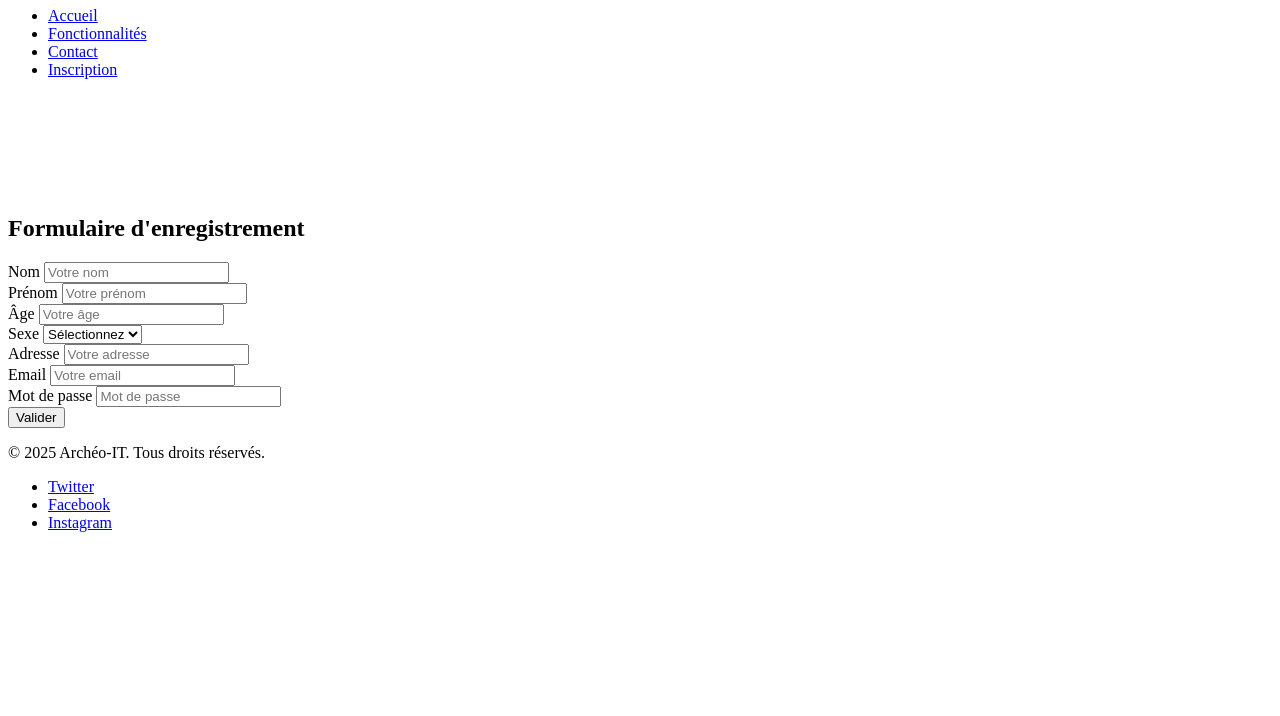
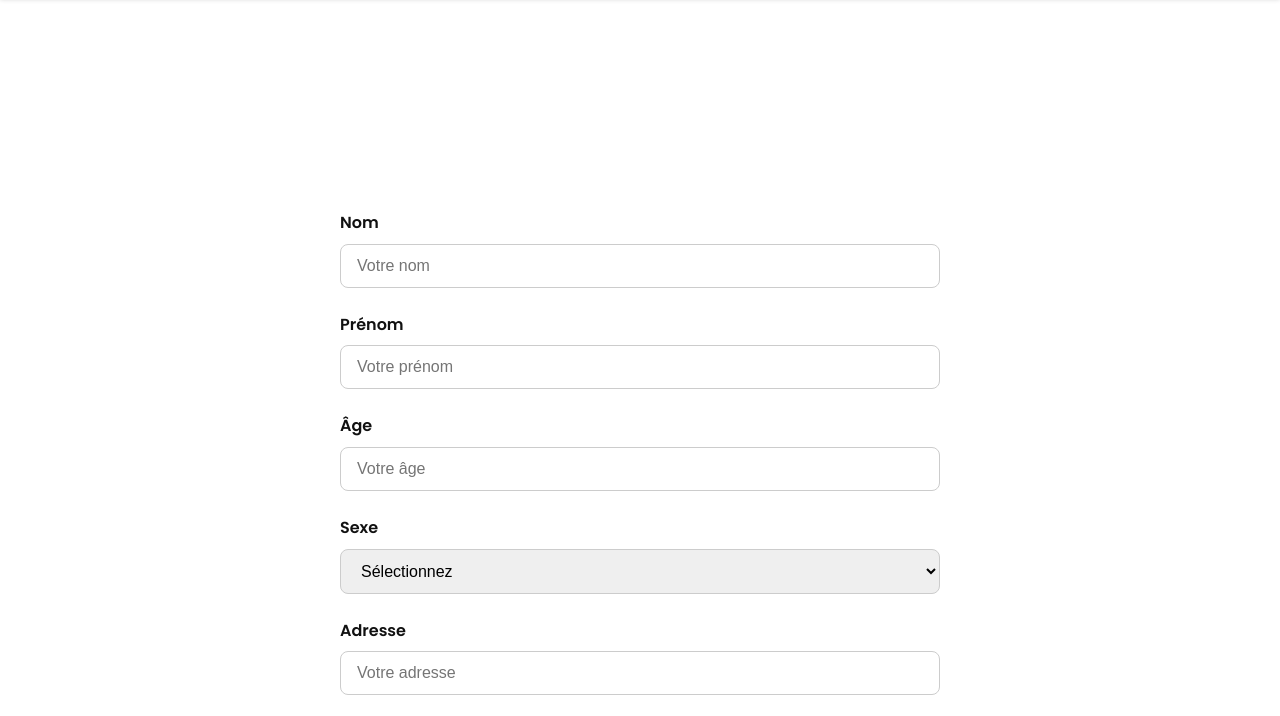
Before and after one commit to lamis-iberrakene/1FAP, a plain HTML site: page formulaire.html in a window 1280 px wide. Shown: the part 73-789 px from the top of the page. Drawn offline with Linux system fonts and the light colour scheme.

Commit message:
formulaire

```diff
--- /dev/null
+++ b/login.html
@@ -0,0 +1,85 @@
+<!DOCTYPE html>
+<html lang="fr">
+  <head>
+    <meta charset="UTF-8" />
+    <meta name="viewport" content="width=device-width, initial-scale=1.0" />
+    <title>Connexion – Archéo-IT</title>
+    <link rel="stylesheet" href="styles2.css" />
+    <link
+      href="https://fonts.googleapis.com/css2?family=Poppins:wght@300;400;600;800&display=swap"
+      rel="stylesheet"
+    />
+    <style>
+      /* Ajout spécifique pour centrer verticalement */
+      .login-wrapper {
+        min-height: 100vh;
+        display: flex;
+        justify-content: center;
+        align-items: center;
+        flex-direction: column;
+        padding-top: 80px; /* pour laisser de la place au header */
+      }
+    </style>
+  </head>
+  <body>
+    <!-- Header -->
+    <header class="site-header" id="header">
+      <div class="container header-inner">
+        <h1 class="logo">Archéo-IT</h1>
+        <nav>
+          <ul class="nav-list">
+            <li><a href="index.html">Accueil</a></li>
+            <li><a href="features.html">Fonctionnalités</a></li>
+            <li><a href="contact.html">Contact</a></li>
+            <li><a href="formulaire.html" class="btn-signup">Inscription</a></li>
+          </ul>
+        </nav>
+      </div>
+    </header>
+
+    <!-- Section Connexion centrée -->
+    <main class="login-wrapper container">
+      <h2 class="animate-on-scroll">Connexion</h2>
+      <form action="traitement_login.php" method="post" class="full-form">
+        <div class="form-group">
+          <label for="email">Email</label>
+          <input
+            type="email"
+            id="email"
+            name="email"
+            placeholder="Votre email"
+            required
+            class="form-control"
+          />
+        </div>
+        <div class="form-group">
+          <label for="password">Mot de passe</label>
+          <input
+            type="password"
+            id="password"
+            name="password"
+            placeholder="Votre mot de passe"
+            required
+            class="form-control"
+          />
+        </div>
+        <button type="submit" class="btn-primary">Se connecter</button>
+      </form>
+      <p style="margin-top: 1rem; text-align: center;">
+        Pas encore inscrit ? <a href="formulaire.html">Créer un compte</a>
+      </p>
+    </main>
+
+    <!-- Footer -->
+    <footer class="site-footer">
+      <div class="container">
+        <p>© 2025 Archéo-IT. Tous droits réservés.</p>
+        <ul class="social-list">
+          <li><a href="#">Twitter</a></li>
+          <li><a href="#">Facebook</a></li>
+          <li><a href="#">Instagram</a></li>
+        </ul>
+      </div>
+    </footer>
+  </body>
+</html>
--- /dev/null
+++ b/styles2.css
@@ -0,0 +1,175 @@
+/* styles.css (mise Ã  jour pour formulaire complet) */
+
+/* Variables de couleur */
+:root {
+  --primary: #111;
+  --secondary: #fff;
+  --accent: #e63946;
+  --bg-hero: url("hero-bg.jpg") center/cover no-repeat;
+}
+
+/* Reset & texte */
+* {
+  box-sizing: border-box;
+  margin: 0;
+  padding: 0;
+}
+body {
+  font-family: "Poppins", sans-serif;
+  color: var(--primary);
+  background-color: var(--secondary);
+  line-height: 1.6;
+}
+a {
+  color: var(--accent);
+  text-decoration: none;
+  transition: opacity 0.3s ease;
+}
+a:hover {
+  opacity: 0.8;
+}
+
+/* Container */
+.container {
+  width: 90%;
+  max-width: 1200px;
+  margin: 0 auto;
+}
+
+/* Header & Navigation */
+.site-header {
+  background-color: var(--primary);
+  color: var(--secondary);
+  position: fixed;
+  top: 0;
+  width: 100%;
+  z-index: 1000;
+  box-shadow: 0 2px 5px rgba(0, 0, 0, 0.2);
+}
+.header-inner {
+  display: flex;
+  justify-content: space-between;
+  align-items: center;
+  padding: 1rem 0;
+}
+.logo {
+  font-size: 1.5rem;
+  font-weight: 800;
+}
+.nav-list {
+  list-style: none;
+  display: flex;
+  gap: 1.5rem;
+}
+.nav-list li a {
+  color: var(--secondary);
+  font-weight: 600;
+  padding: 0.5rem 1rem;
+}
+.btn-signup {
+  background-color: var(--accent);
+  color: var(--secondary);
+  border-radius: 2rem;
+  padding: 0.5rem 1rem;
+  font-weight: 600;
+  transition: background 0.3s ease;
+}
+.btn-signup:hover {
+  opacity: 0.9;
+}
+
+/* Formulaire complet */
+.full-form {
+  display: flex;
+  flex-direction: column;
+  gap: 1.5rem;
+  max-width: 600px;
+  margin: 2rem auto;
+}
+.form-group {
+  display: flex;
+  flex-direction: column;
+  gap: 0.5rem;
+}
+.form-group label {
+  font-weight: 600;
+  color: var(--primary);
+}
+.form-control {
+  padding: 0.75rem 1rem;
+  border: 1px solid #ccc;
+  border-radius: 0.5rem;
+  font-size: 1rem;
+}
+
+/* Bouton Valider */
+.btn-primary {
+  background-color: var(--accent);
+  color: var(--secondary);
+  padding: 0.75rem 1.5rem;
+  border: none;
+  border-radius: 0.5rem;
+  font-size: 1rem;
+  font-weight: 600;
+  cursor: pointer;
+  align-self: center;
+  transition: opacity 0.3s ease;
+}
+.btn-primary:hover {
+  opacity: 0.9;
+}
+
+/* Section Title */
+h2 {
+  font-size: 2rem;
+  margin-bottom: 1rem;
+  text-align: center;
+  color: var(--primary);
+  padding-top: 100px;
+}
+
+/* Footer */
+.site-footer {
+  background-color: var(--primary);
+  color: var(--secondary);
+  padding: 2rem 0;
+  text-align: center;
+}
+.social-list {
+  list-style: none;
+  display: flex;
+  justify-content: center;
+  gap: 1rem;
+  margin-top: 1rem;
+}
+.social-list a {
+  color: var(--secondary);
+  font-size: 1.25rem;
+}
+
+/* Animations */
+.animate-on-scroll {
+  opacity: 0;
+  transform: translateY(20px);
+  transition: opacity 0.6s ease-out, transform 0.6s ease-out;
+}
+.animate-on-scroll.visible {
+  opacity: 1;
+  transform: translateY(0);
+}
+
+/* Responsive */
+@media (max-width: 768px) {
+  .header-inner {
+    flex-direction: column;
+    gap: 1rem;
+  }
+  .nav-list {
+    flex-direction: column;
+    align-items: center;
+  }
+  .full-form {
+    width: 100%;
+    margin: 1rem auto;
+  }
+}
```
Also changed, not shown: index.html (+2 -2 lines).
